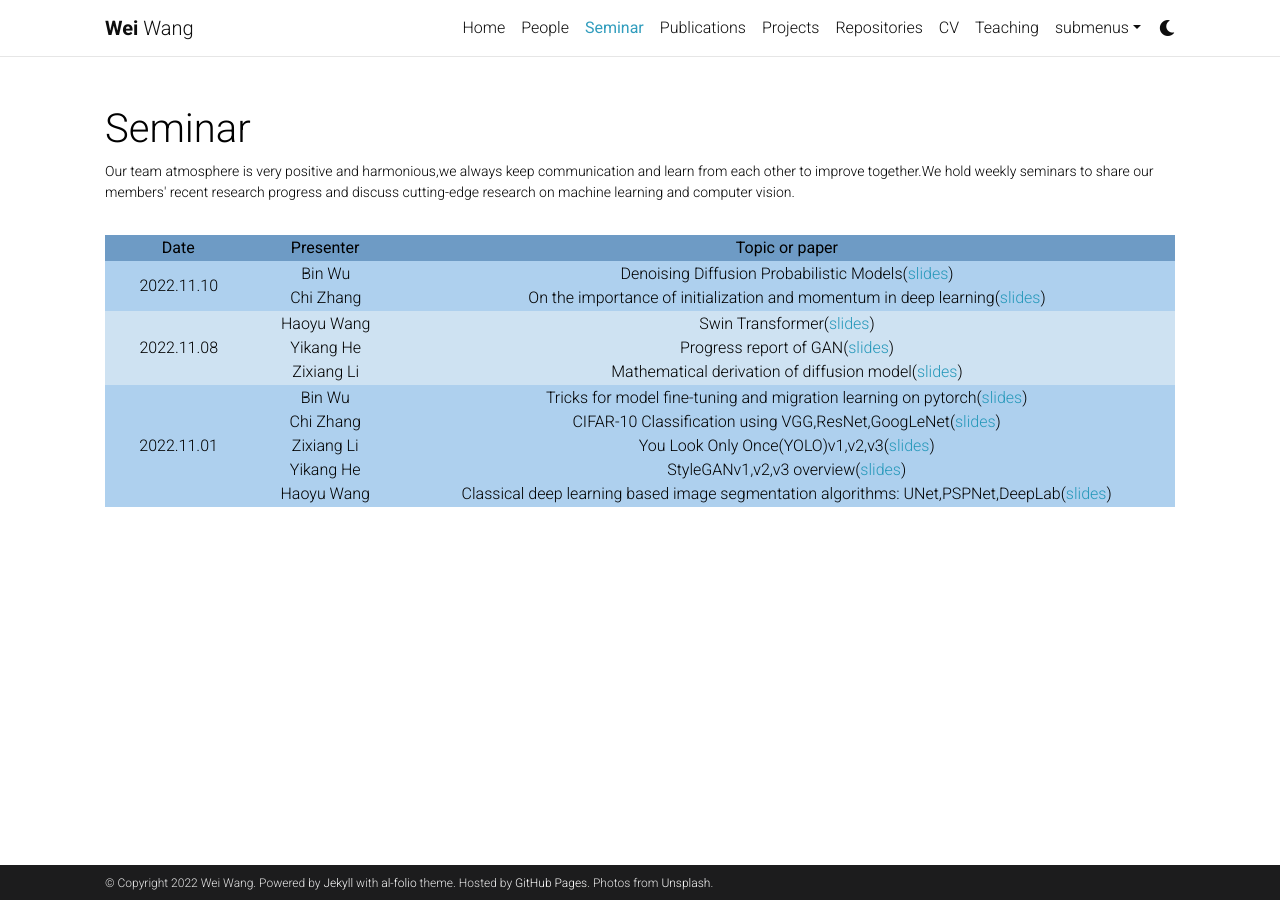
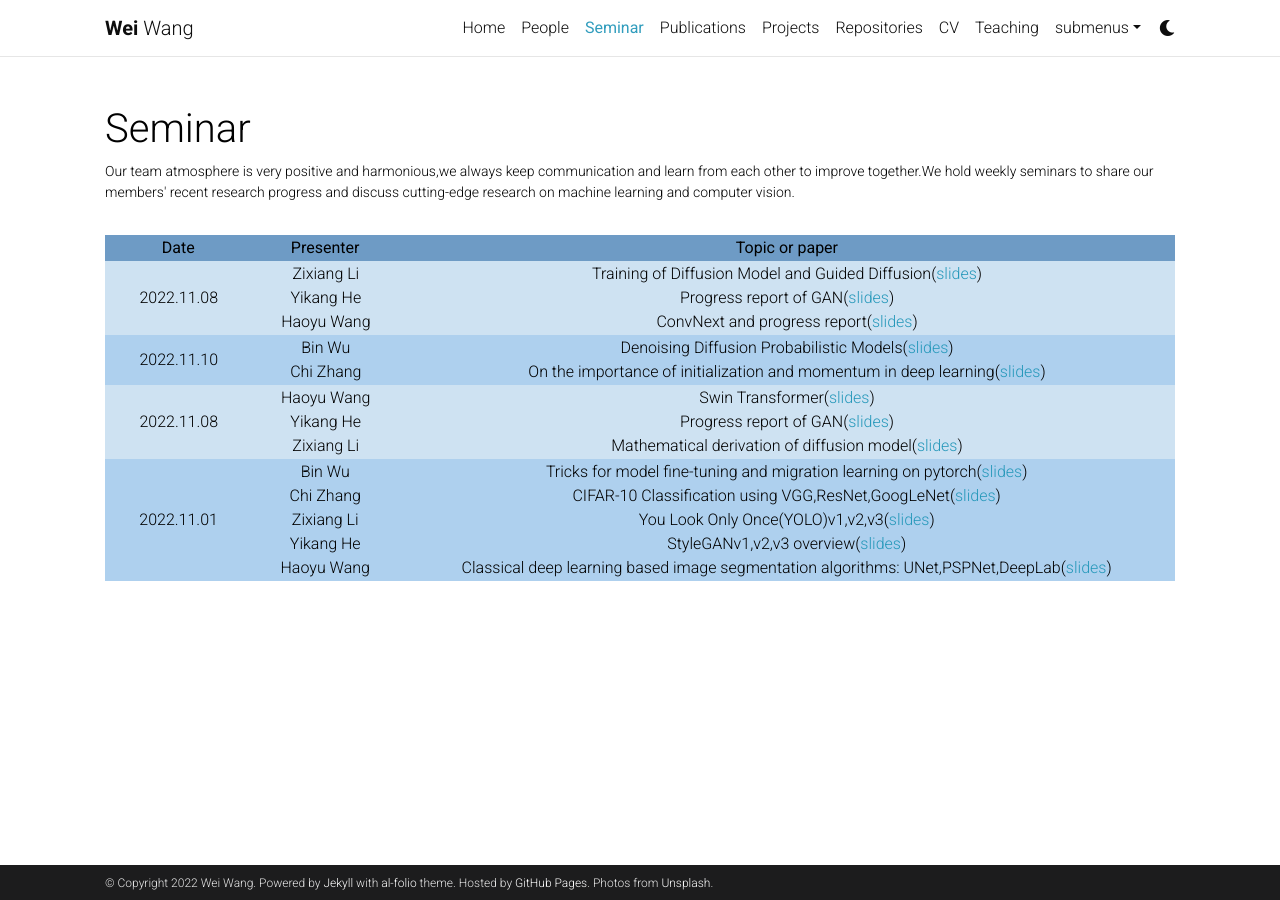
Before and after one commit to WeiWangTrento/WeiWangTrento.github.io, a Jekyll site: the page built from _pages/Seminar.md, in a window 1280 px wide. Built offline with Jekyll 4.4.1, drawn with Linux system fonts in a browser that asks for light colours; comment, search, counter and statistics services are not loaded; a style sheet for code colours, icons or effects is not loaded.

Commit message:
Update Seminar.md

```diff
--- a/_pages/Seminar.md
+++ b/_pages/Seminar.md
@@ -20,6 +20,29 @@
 		<td width="800" align="center" >
 			<center>
 				<font><b>Topic or paper</b></font>
+			</center>
+		</td>
+	</tr>
+</table>
+<table  rules="none" align="center" >
+	<tr  bgcolor="#cee2f2">
+		<td width="150" align="center">
+			<center>
+				<font>2022.11.08</font>
+			</center>
+		</td>
+		<td width="150" align="center">
+			<center>
+				<font>Zixiang Li</font><br/>
+         			<font>Yikang He</font><br/>
+  				<font>Haoyu Wang</font><br/>
+			</center>
+		</td>
+		<td width="800" align="center">
+			<center>
+	<font>Training of Diffusion Model and Guided Diffusion(<a href="https://weiwangtrento.github.io/assets/pdf/why1115.pdf">slides</a>)</font><br/>
+       	<font>Progress report of GAN(<a href="https://weiwangtrento.github.io/assets/pdf/hyk1115.pdf">slides</a>)</font><br/>
+        <font>ConvNext and progress report(<a href="https://weiwangtrento.github.io/assets/pdf/lzx1115.pdf">slides</a>)</font><br/>
 			</center>
 		</td>
 	</tr>
```
